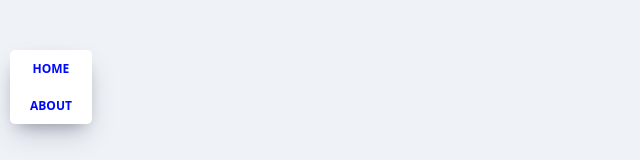
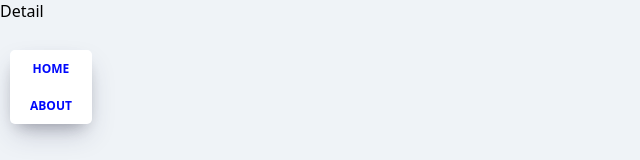
Before and after one commit to lekosk2001/movie_app_2022, a React (Create React App) app: page /movie-detail in a window 1280 px wide. Before the commit this address had no page. Shown: the top 160 px of the page, without its empty margins (0-640 px from the left). Built offline with nearby package versions, Linux system fonts and the light colour scheme.

Commit message:
fix : 무비 컴포넌트에 장르 프롭스가 없을경우, 빈 배열을 반환.
feat : 유즈로케이션을 사용하여 홈->무비 컴포넌트로 스테이트 프롭스 전달.

feat : 유즈네비게이트를 이용하여 리다이렉트 구현 진행중.

```diff
--- a/src/App.tsx
+++ b/src/App.tsx
@@ -4,6 +4,7 @@ import { BrowserRouter,Routes,Route } from 'react-router-dom';
 import Home from './routes/Home';
 import About from './routes/About';
 import Navigation from './components/Navigation';
+import Detail from './routes/Detail';
 
 export default function App() {
 return (
@@ -12,6 +13,7 @@ return (
 		<Routes>
 			<Route path='/' element={<Home />} />
 			<Route path='/about' element={<About />} />
+			<Route path='/movie-detail' element={<Detail location="" navigate=""/>} />
 		</Routes>
 	</BrowserRouter>
 	);
--- a/src/components/Movie.tsx
+++ b/src/components/Movie.tsx
@@ -1,4 +1,5 @@
 import './Movie.css';
+import {Link} from 'react-router-dom';
 
 type Props = {
     year:number;
@@ -9,8 +10,11 @@ type Props = {
 }
 
 export default function Movie ({year,title,poster,genres,summary}: Props) {
+    if(genres===undefined){genres=[]} //props에 장르가 없을때, 장르props를 빈 배열로 변환.
+
     return (
         <div className="movie">
+            <Link to="/movie-detail" state={{year,title,summary,poster,genres}}>
                 <img src={poster} alt={title} title={title}></img>
                 <div className="movie_data">
                     <h3 className="movie_title">{title}</h3>
@@ -22,6 +26,7 @@ export default function Movie ({year,title,poster,genres,summary}: Props) {
                         })}
                     </ul>
                 </div>
+            </Link>
         </div>
     );
 }
--- a/src/routes/About.tsx
+++ b/src/routes/About.tsx
@@ -1,7 +1,9 @@
 import React from 'react'
 import './About.css'
 
-export default function About() {
+type Props = {}
+
+export default function About(props:Props) {
     return (
         <div className='about_container'>
             <span>
--- /dev/null
+++ b/src/routes/Detail.tsx
@@ -0,0 +1,27 @@
+import {useEffect} from 'react'
+import { useNavigate,useLocation } from "react-router-dom";
+
+
+type Props = {
+    location:string
+    navigate:string
+}
+
+export default function Detail (props: Props) {
+
+    const location = useLocation();
+    const state = location.state;
+
+    const navigate = useNavigate();
+
+    useEffect(() => {
+        const {location,navigate} = props;
+        console.log(navigate)
+    }, [])
+
+
+    console.log(state)
+    return (
+        <div>Detail</div>
+    )
+}
--- a/src/routes/Home.tsx
+++ b/src/routes/Home.tsx
@@ -19,7 +19,7 @@ export default function Home() {
 			data : {
 				data:{movies},
 			},
-		} = await axios.get('https://yts-proxy.now.sh/list_movies.json?sort_by=rating)');
+		} = await axios.get('https://yts-proxy.now.sh/list_movies.json)');
 		setStateMovies(movies)
 		setIsLoading(false)
 	}
```
Also changed, not shown: src/components/Navigation.tsx (+5 -3 lines). Lines whose indentation alone changed are shown as unchanged.
